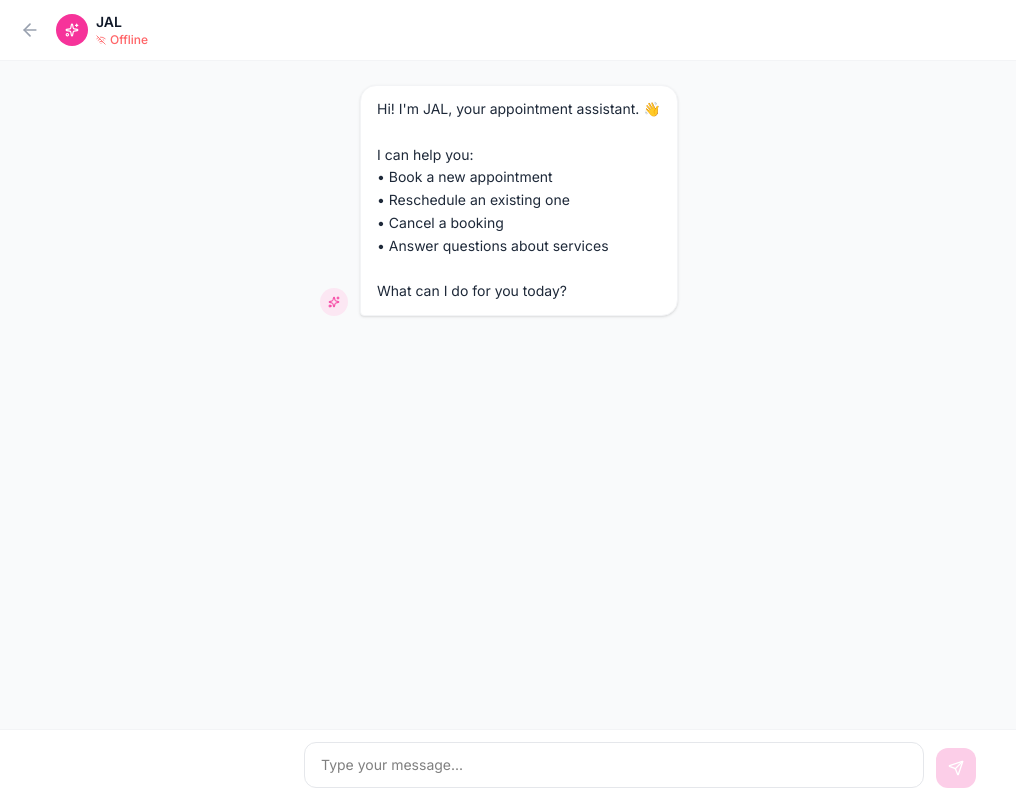
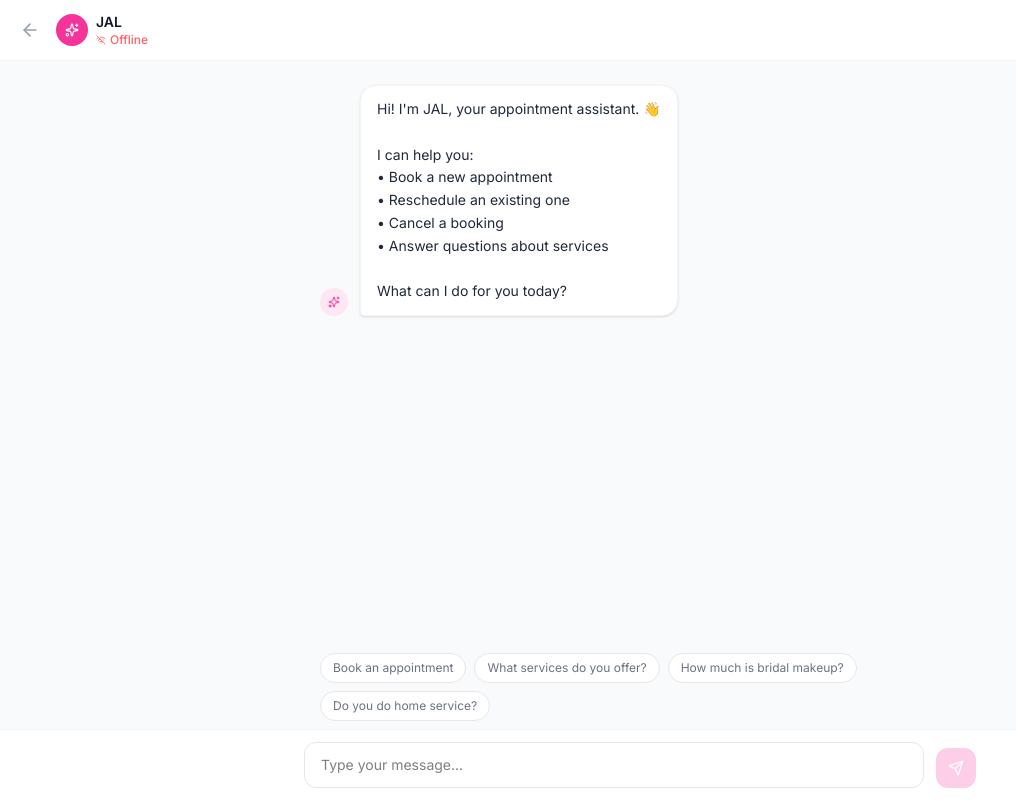
Before and after one commit to EcomineAI/jalgorithm-chatbot, a React (Vite) app: page /chat in a window 1280 px wide. Shown: the whole page, without its empty margins (0-1016 px from the left). Built offline with nearby package versions, Linux system fonts and the light colour scheme; no server answers; the database is empty.

Commit message:
feat: restore quick reply buttons with 4 common questions
Co-Authored-By: Claude Sonnet 4.6 <noreply@anthropic.com>

```diff
--- a/src/pages/ChatPage.jsx
+++ b/src/pages/ChatPage.jsx
@@ -121,6 +121,19 @@ export default function ChatPage() {
         <div ref={bottomRef} />
       </div>
 
+      {/* Quick replies */}
+      <div className="max-w-2xl mx-auto w-full px-4 pb-2 flex gap-2 flex-wrap">
+        {['Book an appointment', 'What services do you offer?', 'How much is bridal makeup?', 'Do you do home service?'].map((q) => (
+          <button
+            key={q}
+            onClick={() => setInput(q)}
+            className="text-xs bg-white border border-gray-200 hover:border-pink-300 hover:text-pink-500 text-gray-500 px-3 py-1.5 rounded-full transition-colors"
+          >
+            {q}
+          </button>
+        ))}
+      </div>
+
       {/* Input */}
       <div className="bg-white border-t border-gray-100 px-4 py-3">
         <form onSubmit={handleSend} className="max-w-2xl mx-auto flex gap-3 items-end">
```
